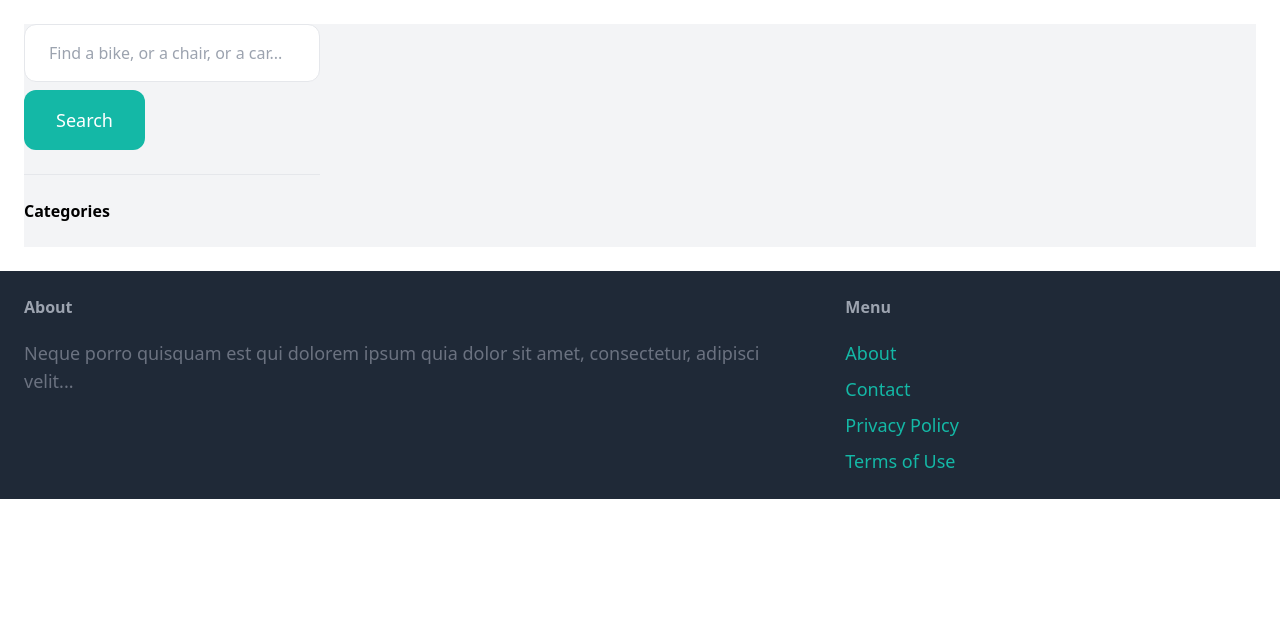
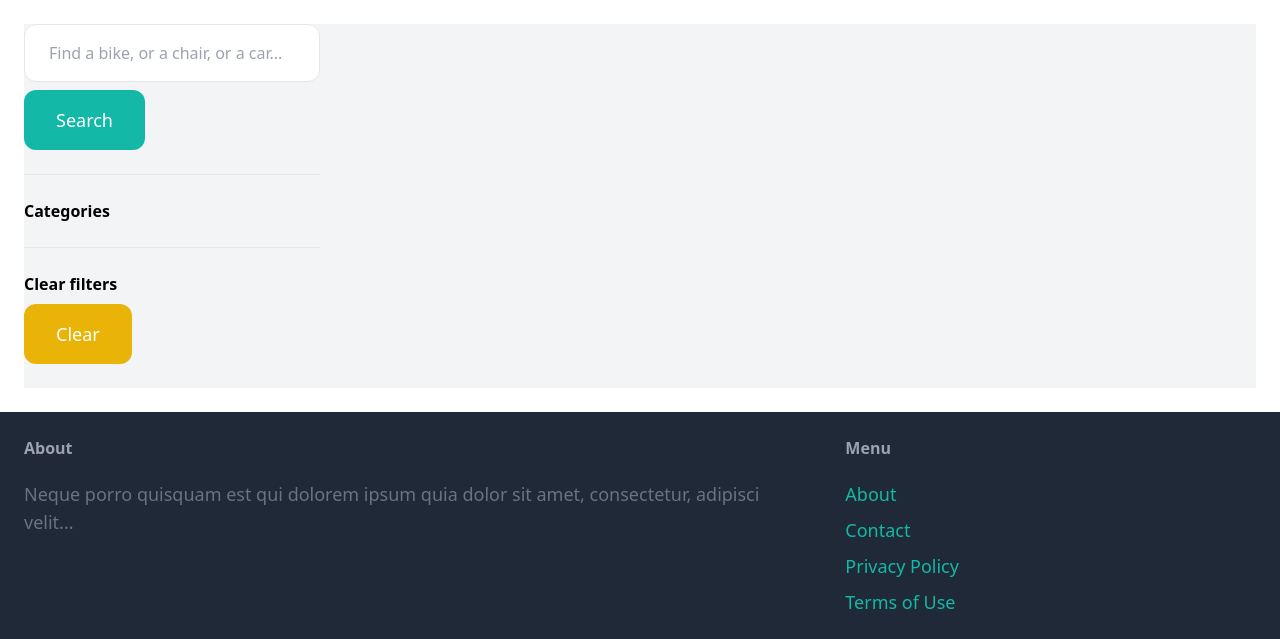
Before and after one commit to tiemouie01/puddle, a Django app: page /item/ in a window 1280 px wide. Shown: the part 77-716 px from the top of the page. Run offline with Django 5.2, Linux system fonts and the light colour scheme; data that the repository does not hold is empty; some libraries are stand-ins or nearby versions.

Commit message:
Add button that clears the category filters

```diff
--- a/item/templates/item/items.html
+++ b/item/templates/item/items.html
@@ -21,6 +21,14 @@
                     </li>
                 {% endfor %}
             </ul>
+
+            <hr class="my-6">
+
+            <p class="font-semibold">Clear filters</p>
+
+            <ul>
+                <li><a href="{% url 'item:items' %}" class="mt-2 py-4 px-8 inline-block bg-yellow-500 text-lg rounded-xl text-white">Clear</a></li>
+            </ul>
         </div>
 
         <div class="col-span-3">
```
